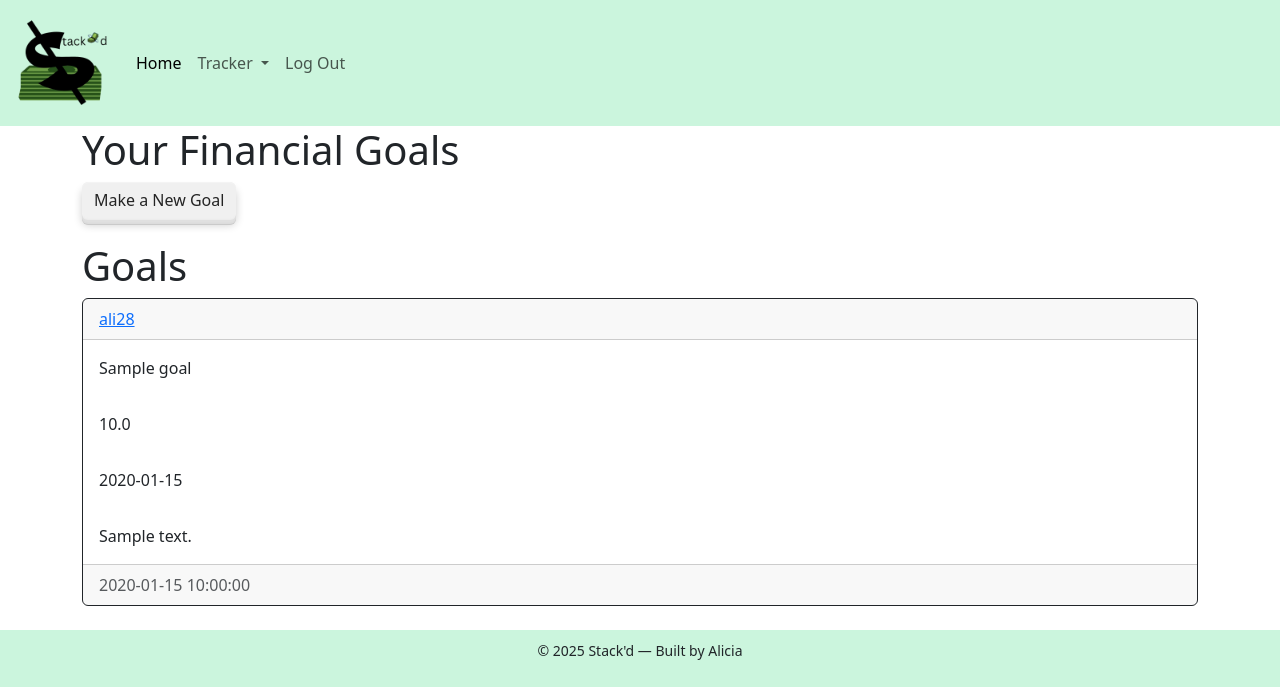
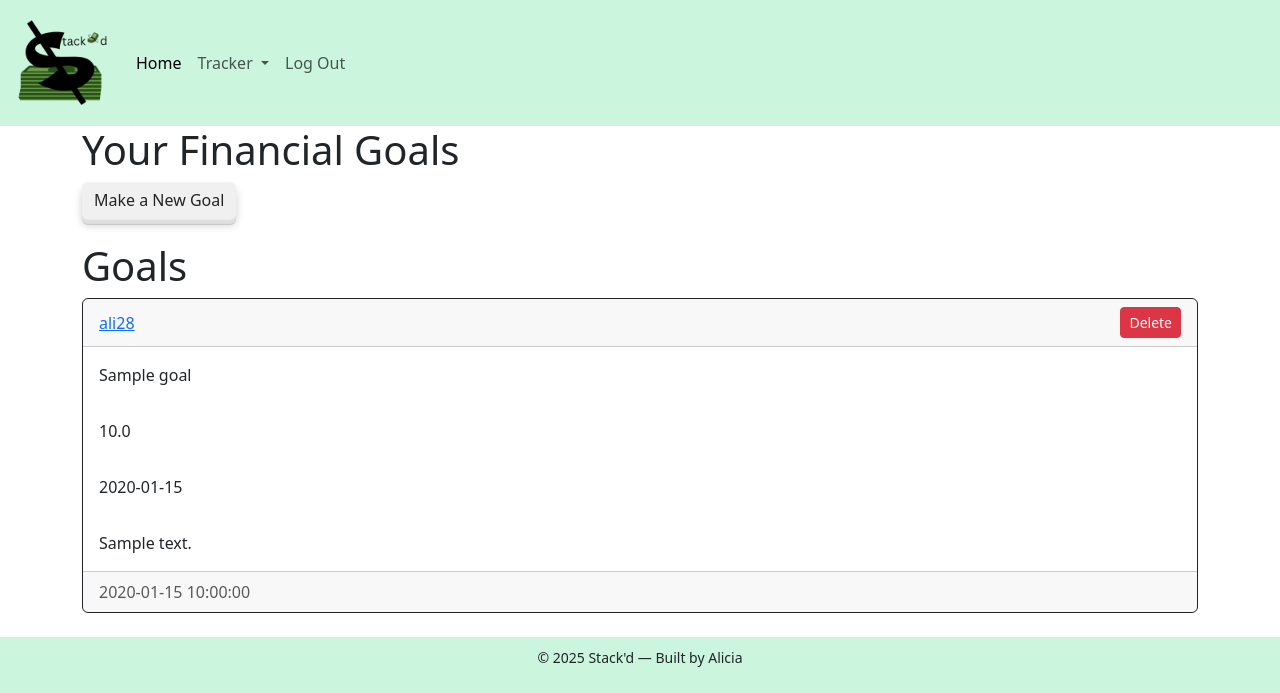
Before and after one commit to romanalicia/financeTracker, a Flask app: page /goals-and-savings in a window 1280 px wide. Shown: the top 693 px of the page. Run offline with Flask 3, Linux system fonts and the light colour scheme; a user stored in the database is signed in; tables that the repository leaves empty hold one stand-in row (values such as "Sample post").

```diff
--- a/website/templates/goals-and-savings.html
+++ b/website/templates/goals-and-savings.html
@@ -57,6 +57,13 @@
         <a href="/goals-and-savings/{{goals.user.username}}"
           >{{goals.user.username}}</a
         >
+        <form
+          method="POST"
+          action="{{ url_for('views.delete_goal', goal_id=goals.id) }}"
+          style="display: inline"
+        >
+          <button type="submit" class="btn btn-danger btn-sm">Delete</button>
+        </form>
       </div>
       <div class="card-body">
         <div class="card-text">{{goals.title}}</div>
--- a/website/views.py
+++ b/website/views.py
@@ -1,7 +1,9 @@
+# views.py
+# This file handles the main application routes and logic for tracking expenses and managing goals.
+# It includes routes for viewing the home page, tracking expenses, managing goals, and deleting entries.
 from flask import Blueprint, render_template, request, flash, redirect, url_for, abort
 from flask_login import login_user, logout_user, login_required, current_user
-from .models import Goals
-from .models import Expense
+from .models import Goals, Expense
 from . import db
 from datetime import datetime
 
@@ -11,12 +13,14 @@ views = Blueprint("views", __name__)
 @views.route("/")
 @views.route("/home")
 def home():
+    # Home route
     return render_template("home.html", user=current_user)
 
 
 @views.route("/track-expenses", methods=['GET', 'POST'])
 @login_required
 def track_expenses():
+    # Track expenses route
     if request.method == 'POST':
         category = request.form.get('category')
         amount = request.form.get('amount')
@@ -57,6 +61,7 @@ def track_expenses():
 @views.route("/delete-expense/<int:expense_id>", methods=['POST'])
 @login_required
 def delete_expense(expense_id):
+    # Delete an expense
     expense = Expense.query.get_or_404(expense_id)
 
     # Only the owner can delete
@@ -72,6 +77,7 @@ def delete_expense(expense_id):
 @views.route("/goals-and-savings", methods=['GET', 'POST'])
 @login_required
 def goals_and_savings():
+    # Goals and savings route
     if request.method == "POST":
         title = request.form.get('title')
         amount = request.form.get('amount')
@@ -101,3 +107,19 @@ def goals_and_savings():
 
     author_goals = Goals.query.filter_by(author=current_user.id).all()
     return render_template("goals-and-savings.html", user=current_user, goals=author_goals)
+
+
+@views.route("/delete-goal/<int:goal_id>", methods=['POST'])
+@login_required
+def delete_goal(goal_id):
+    # Delete a goal
+    goal = Goals.query.get_or_404(goal_id)
+
+    # Only the owner can delete the goal
+    if goal.author != current_user.id:
+        abort(403)
+
+    db.session.delete(goal)
+    db.session.commit()
+    flash("Goal deleted successfully!", "success")
+    return redirect(url_for("views.goals_and_savings"))
```
Also changed, not shown: instance/database.db.
